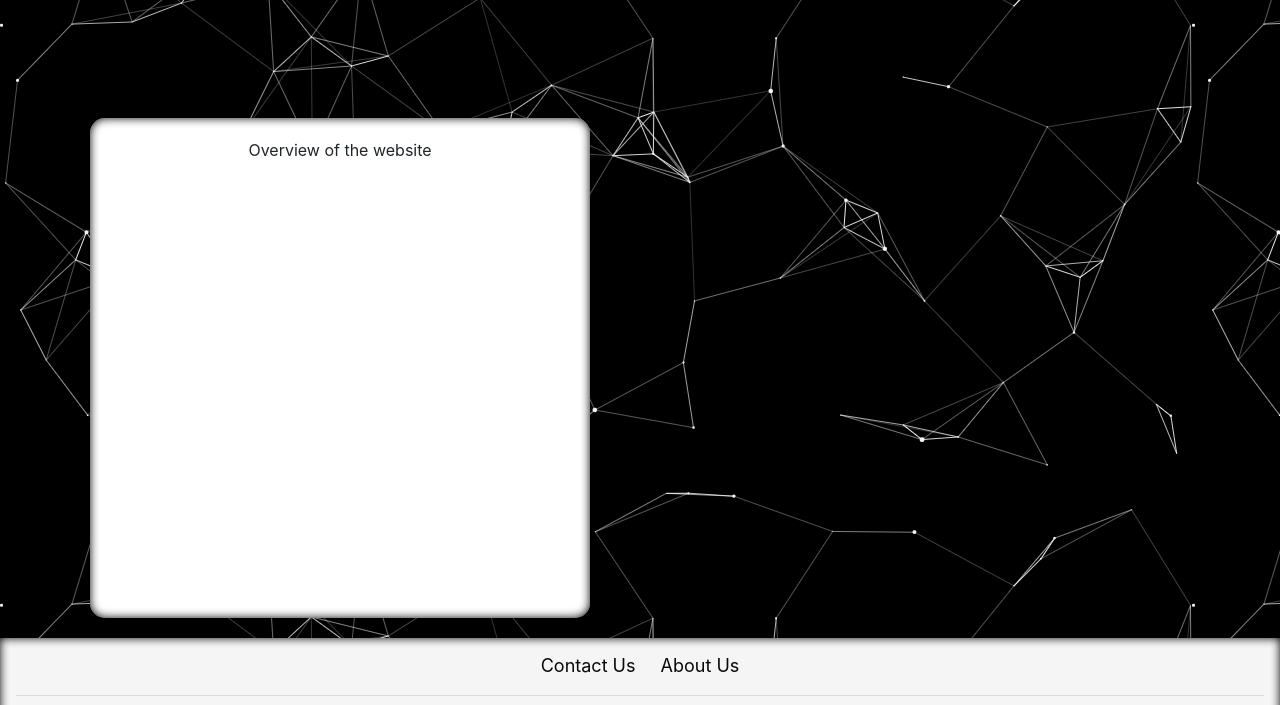
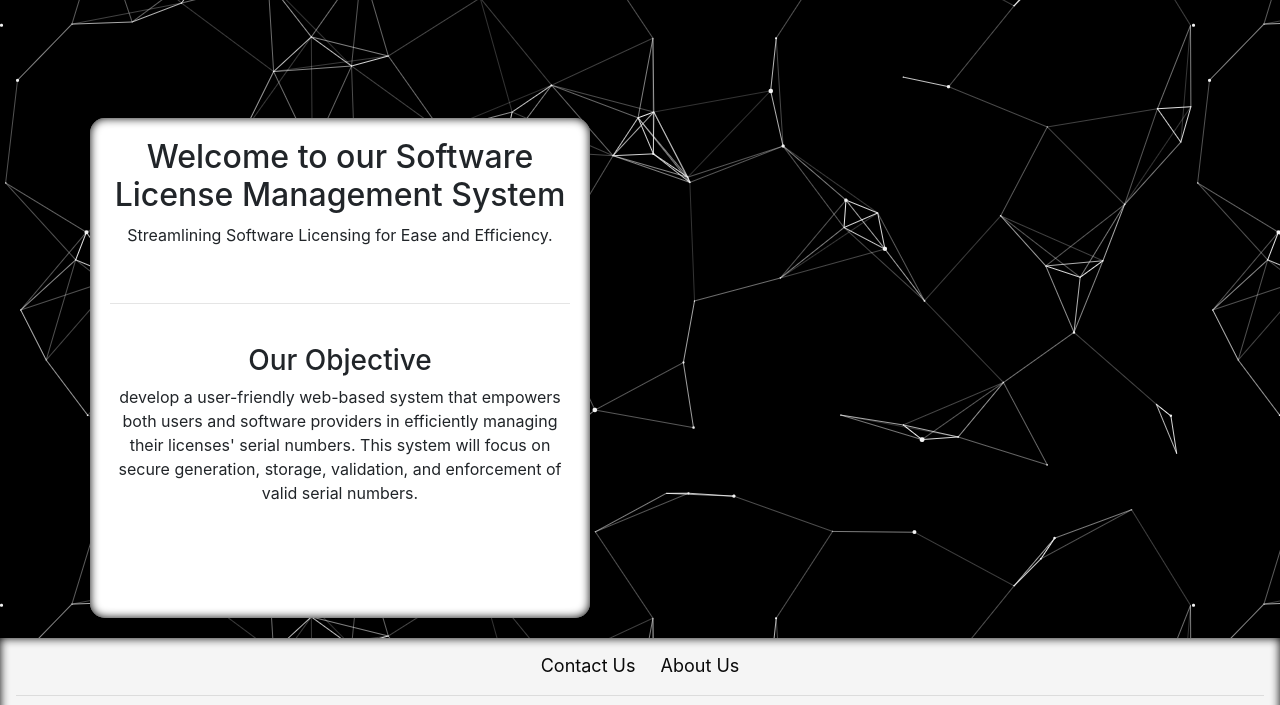
Before and after one commit to TeerthaDeb/SOEN287Project, a plain HTML site: page HomePage.html in a window 1280 px wide. Shown: the part 687-1392 px from the top of the page. Drawn offline with nearby package versions, Linux system fonts and the light colour scheme.

Commit message:
Updated HomePage.html
added an website overview

```diff
--- a/HomePage.html
+++ b/HomePage.html
@@ -27,7 +27,11 @@
     <img id="Logo_img" src="./Logo1.PNG">
 
     <div id="Overview_1">
-            <p>Overview of the website</p>
+            <h2>Welcome to our Software License Management System</h2>
+            <p>Streamlining Software Licensing for Ease and Efficiency.</p> <br>
+            <hr> <br>
+            <h3>Our Objective</h3>
+            <p>develop a user-friendly web-based system that empowers both users and software providers in efficiently managing their licenses' serial numbers. This system will focus on secure generation, storage, validation, and enforcement of valid serial numbers.</p>
     </div>
   </div>
 
```
